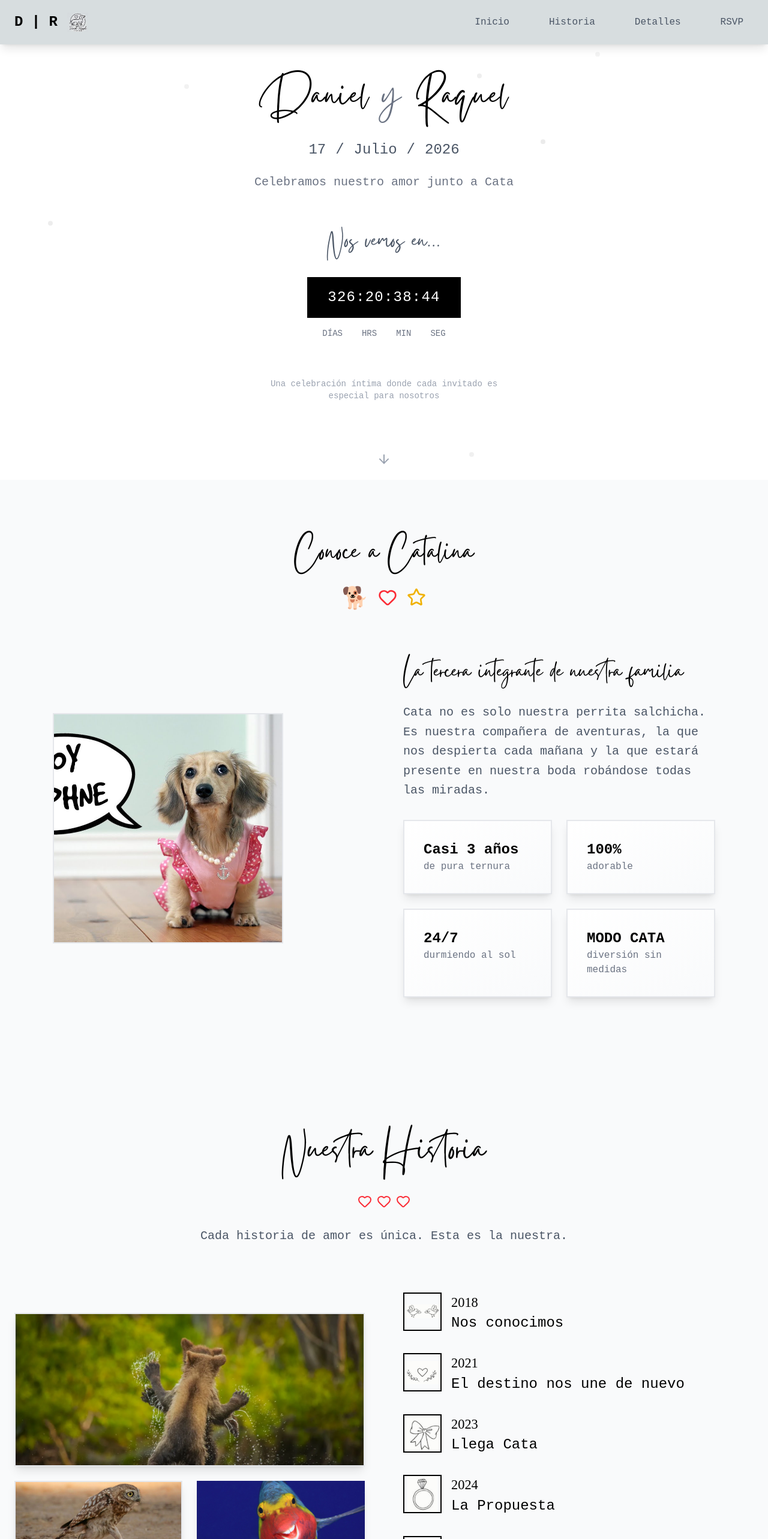
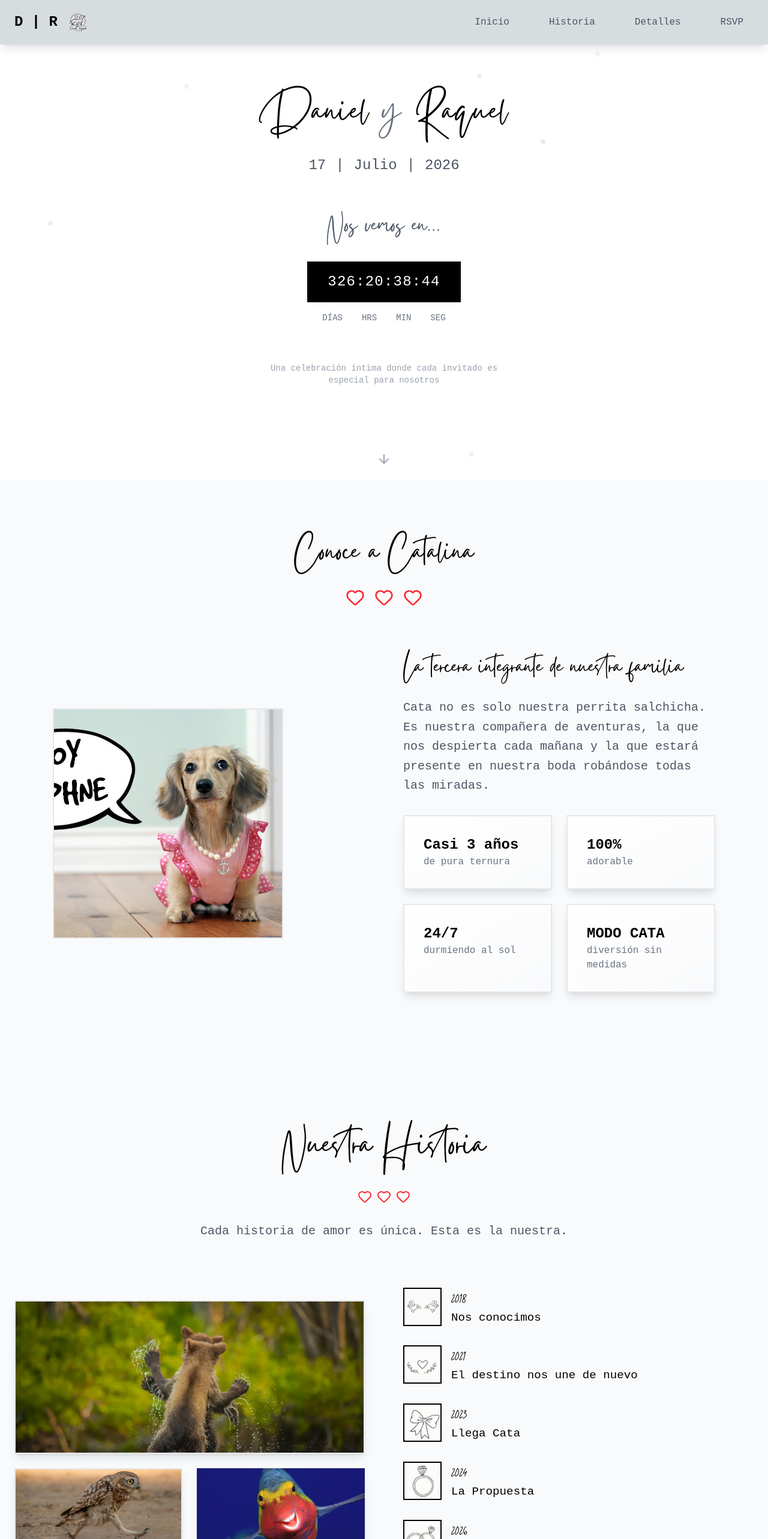
Before and after one commit to janaigutierrez/boda-modo-cata, a React (Vite) app: page / in a window 1280 px wide. Shown: the top 2566 px of the page at 60% size. Built offline with nearby package versions, Linux system fonts and the light colour scheme.

Commit message:
raquel fix

```diff
--- a/src/components/sections/CatalinaSection.jsx
+++ b/src/components/sections/CatalinaSection.jsx
@@ -21,9 +21,10 @@ const CatalinaSection = ({ data }) => {
                 >
                     <h2 className="text-6xl font-light mb-6">Conoce a Catalina</h2>
                     <div className="flex justify-center space-x-4 text-4xl">
-                        <span>🐕</span>
                         <Heart className="w-8 h-8 text-red-500" />
-                        <Star className="w-8 h-8 text-yellow-500" />
+                        <Heart className="w-8 h-8 text-red-500" />
+                        <Heart className="w-8 h-8 text-red-500" />
+
                     </div>
                 </motion.div>
 
--- a/src/components/sections/EventDetails.jsx
+++ b/src/components/sections/EventDetails.jsx
@@ -52,9 +52,7 @@ const EventDetails = ({ data }) => {
                                         {data?.locations.event.address}
                                     </div>
                                 </div>
-                                <p className="text-gray-600 leading-relaxed">
-                                    {data?.locations.event.description}
-                                </p>
+
                             </div>
                         </Card>
                     </motion.div>
--- a/src/components/sections/Hero.jsx
+++ b/src/components/sections/Hero.jsx
@@ -57,15 +57,13 @@ const Hero = ({ data }) => {
                 >
                     <div className="flex items-center justify-center space-x-4 text-2xl text-gray-600">
                         <span>{data?.date.day}</span>
-                        <span>/</span>
+                        <span>|</span>
                         <span>{data?.date.month}</span>
-                        <span>/</span>
+                        <span>|</span>
                         <span>{data?.date.year}</span>
                     </div>
 
-                    <p className="text-xl text-gray-500 font-light">
-                        {data?.messages.heroSubtitle}
-                    </p>
+
                 </motion.div>
                 <motion.div className="my-16">
                     <h3 className="text-5xl font-light text-gray-600 mb-8">Nos vemos en...</h3>
--- a/src/components/sections/OurStory.jsx
+++ b/src/components/sections/OurStory.jsx
@@ -157,8 +157,8 @@ const OurStory = ({ data }) => {
                                 <div>
                                     <div
                                         style={{
-                                            fontFamily: "'Sacramento', cursive",
-                                            fontSize: "1.4rem"
+                                            fontFamily: "Brittany",
+                                            fontSize: "1.5rem"
                                         }}
                                     >
                                         {milestone.year}
@@ -166,7 +166,7 @@ const OurStory = ({ data }) => {
                                     <h3
                                         style={{
                                             fontFamily: "'JetBrains Mono', monospace",
-                                            fontSize: "1.5rem",
+                                            fontSize: "1.2rem",
                                         }}
                                     >
                                         {milestone.title}
--- a/src/index.css
+++ b/src/index.css
@@ -5,6 +5,13 @@
 @font-face {
     font-family: 'Gistesy';
     src: url('/src/assets/fonts/Gistesy.ttf') format('truetype');
+    font-weight: normal;
+    font-style: normal;
+}
+
+@font-face {
+    font-family: 'Brittany';
+    src: url('/src/assets/fonts/BrittanySignature.ttf') format('truetype');
     font-weight: normal;
     font-style: normal;
 }
```
Also changed, not shown: src/assets/fonts/BrittanySignature.ttf (added).
